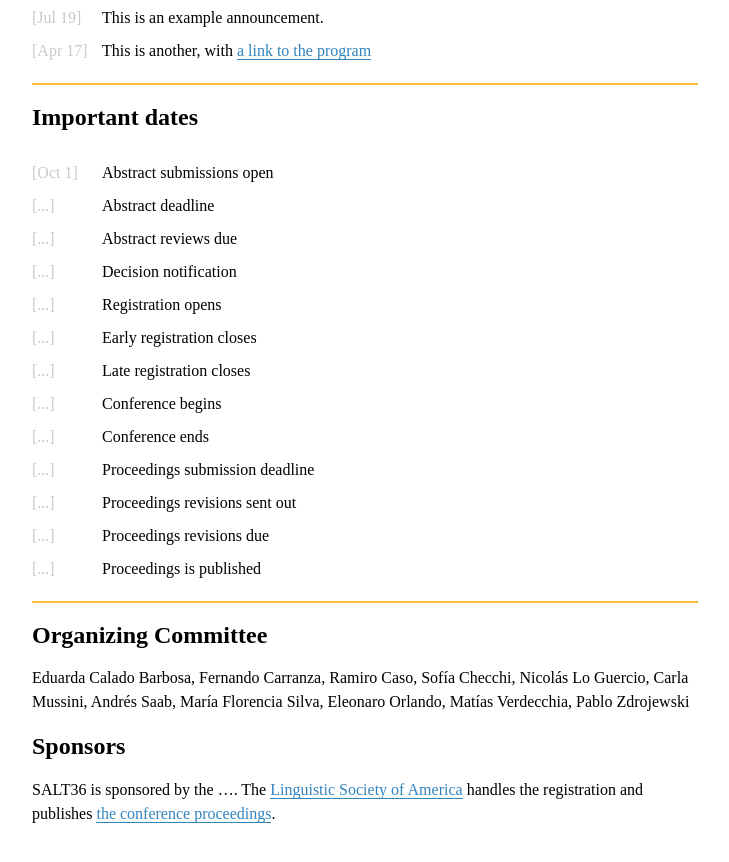
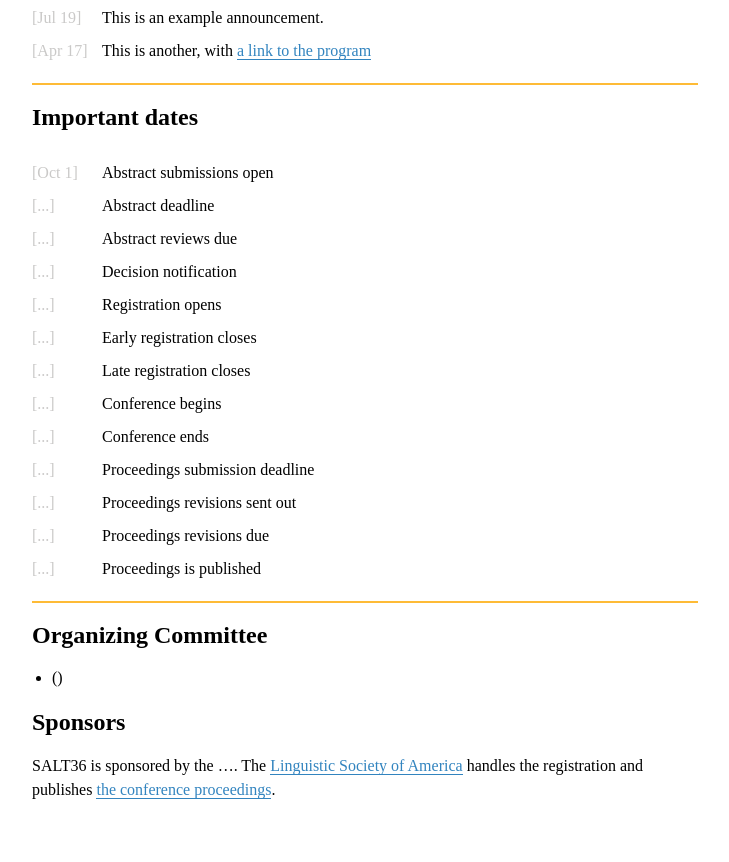
Before and after one commit to saltconf/salt36, a Jekyll site: the page built from index.md, in a window 1280 px wide and 900 px high, scrolled down 1035 px. Shown: the top 862 px of the window, without its empty margins (392-1121 px from the left). Built offline with Jekyll 4.4.1, drawn with Linux system fonts in a browser that asks for light colours.

Commit message:
organizers_proof

```diff
--- a/index.md
+++ b/index.md
@@ -68,7 +68,19 @@ For questions or comments, please contact <span style="font-family: monospace">[
 
 ## Organizing Committee
 
-Eduarda Calado Barbosa, Fernando Carranza, Ramiro Caso, Sofía Checchi, Nicolás Lo Guercio, Carla Mussini, Andrés Saab, María Florencia Silva, Eleonaro Orlando, Matías Verdecchia, Pablo Zdrojewski
+<ul>
+  {% for organizer_id in site.data.organizers %}
+    {% assign organizer = site.data.people[organizer_id] %}
+    <li>
+      {% if organizer.website %}
+        <a href="{{ organizer.website }}">{{ organizer.name }}</a>
+      {% else %}
+        {{ organizer.name }}
+      {% endif %}
+      ({{ organizer.institutions | join: ", " }})
+    </li>
+  {% endfor %}
+</ul>
 
 ## Sponsors
 
```
Also changed, not shown: _data/organizers.yml (added, +10 -0 lines).
